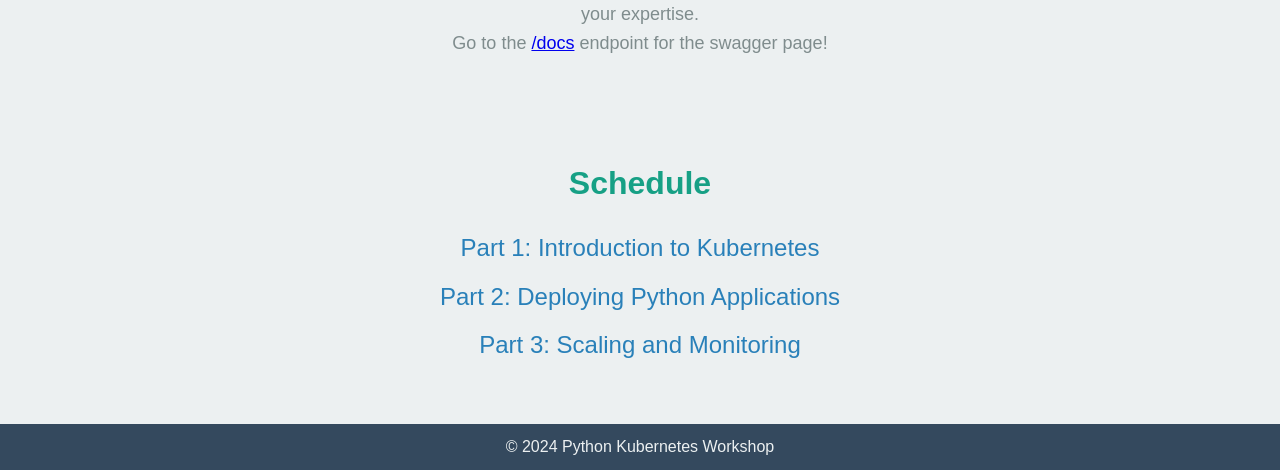
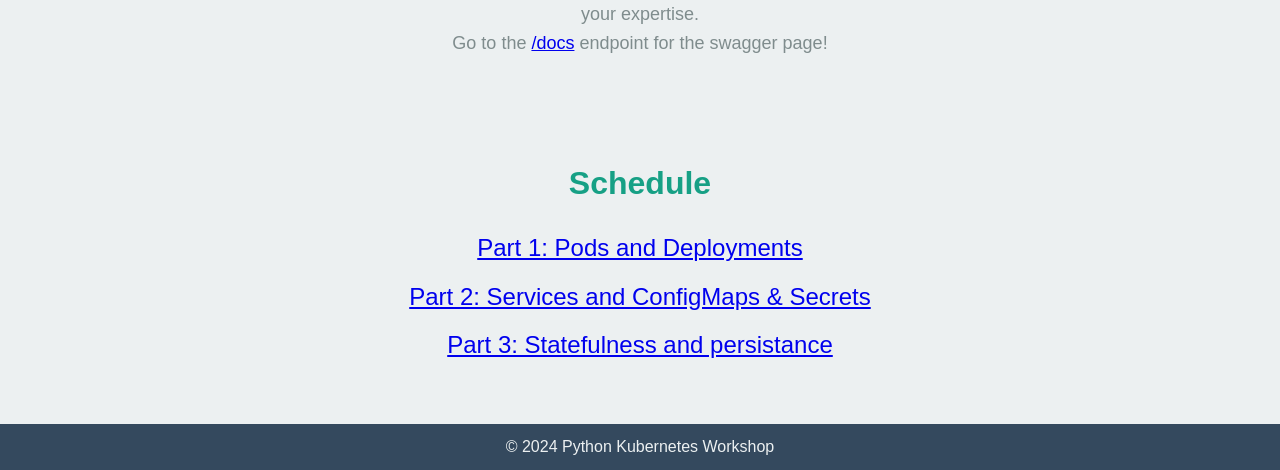
Before and after one commit to Ordina-Group/pythoneers-kubernetes-workshop, a FastAPI app: page / in a window 1280 px wide. Shown: the part 596-1066 px from the top of the page. Run offline with FastAPI, Linux system fonts and the light colour scheme.

Commit message:
added Links to the repo in the index.html

```diff
--- a/app/templates/index.html
+++ b/app/templates/index.html
@@ -31,9 +31,9 @@
         <div class="container">
             <h2>Schedule</h2>
             <ul class="schedule-list">
-                <li>Part 1: Introduction to Kubernetes</li>
-                <li>Part 2: Deploying Python Applications</li>
-                <li>Part 3: Scaling and Monitoring</li>
+                <li><a href="https://github.com/Ordina-Group/pythoneers-kubernetes-workshop/tree/main/exercises/part-1">Part 1: Pods and Deployments</a> </li>
+                <li><a href="https://github.com/Ordina-Group/pythoneers-kubernetes-workshop/tree/main/exercises/part-2">Part 2: Services and ConfigMaps & Secrets</a> </li>
+                <li><a href="https://github.com/Ordina-Group/pythoneers-kubernetes-workshop/tree/main/exercises/part-3">Part 3: Statefulness and persistance</a> </li>
             </ul>
         </div>
     </section>
```
